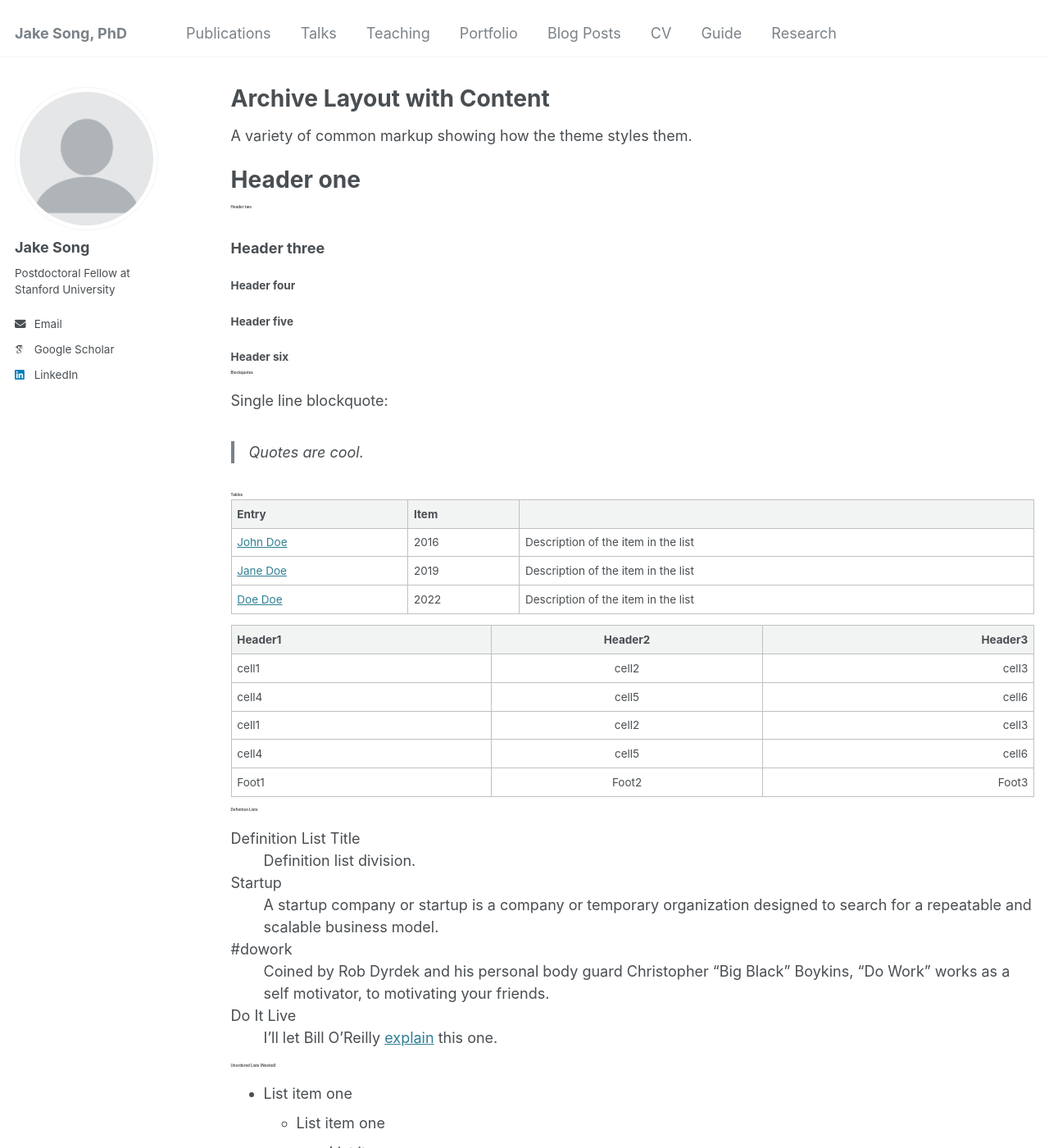
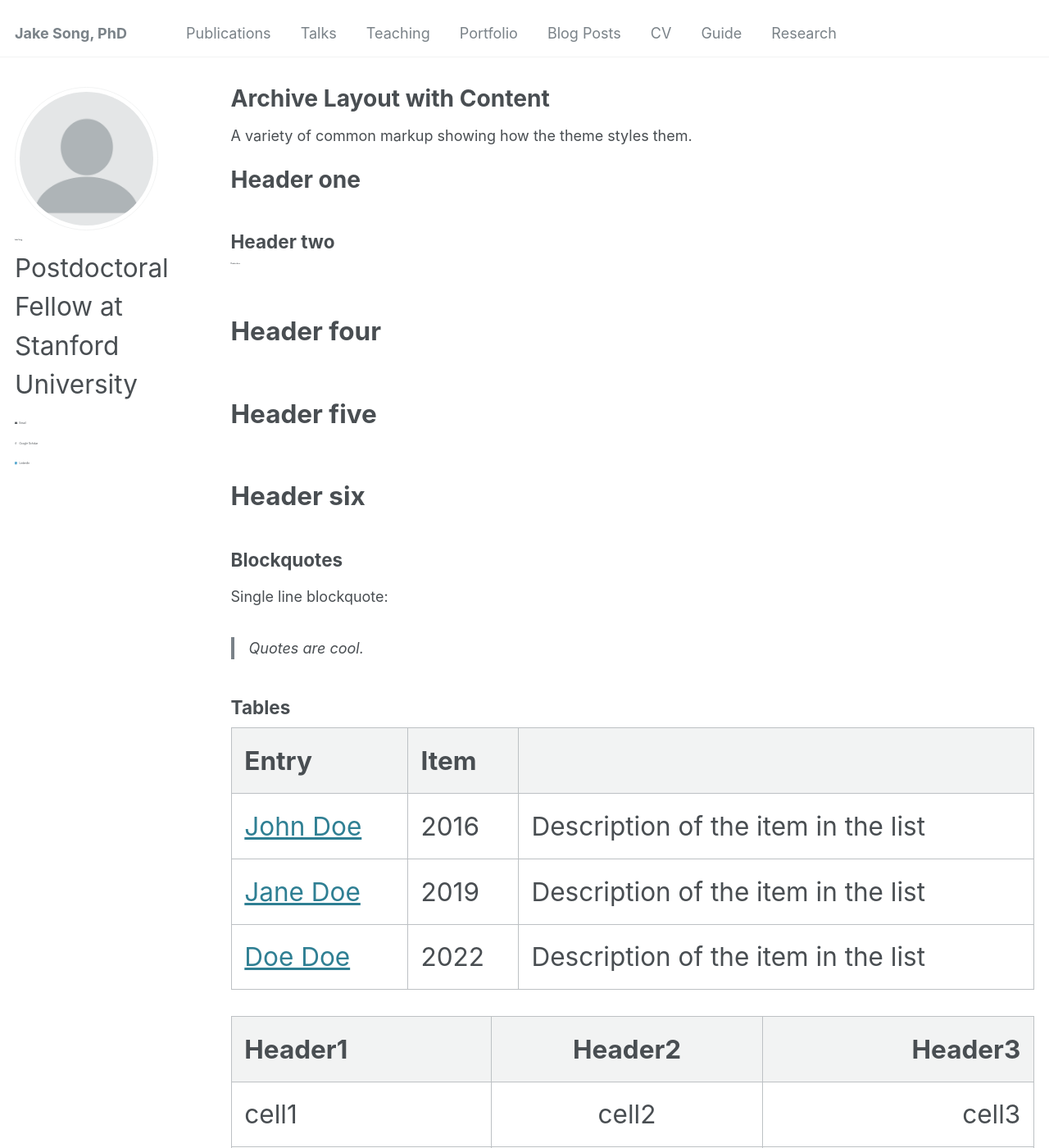
Before and after one commit to jakesong15/jakesong15.github.io, a Jekyll site: the page built from _pages/archive-layout-with-content.md, in a window 1280 px wide and 1400 px high. Shown: the whole window at 82% size. Built offline with Jekyll 4.4.1, drawn with Linux system fonts in a browser that asks for light colours; some web fonts are replaced.

Commit message:
Update _variables.scss

```diff
--- a/_sass/_variables.scss
+++ b/_sass/_variables.scss
@@ -36,9 +36,9 @@ $caption-font-family        : $serif;
 $type-size-1                : 2.441em;  // ~39.056px
 $type-size-2                : 1.953em;  // ~31.248px
 $type-size-3                : 1.563em;  // ~25.008px // 1.563
-$type-size-4                : 0.25em;   // ~20px
-$type-size-5                : 1em;      // ~16px
-$type-size-6                : 0.75em;   // ~12px
+$type-size-4                : 1.25em;   // ~20px
+$type-size-5                : 0.1em;      // ~16px
+$type-size-6                : 1.75em;   // ~12px
 $type-size-7                : 0.6875em; // ~11px
 $type-size-8                : 0.625em;  // ~10px
 $type-size-9                : 0.875em;   // ~14px
```
